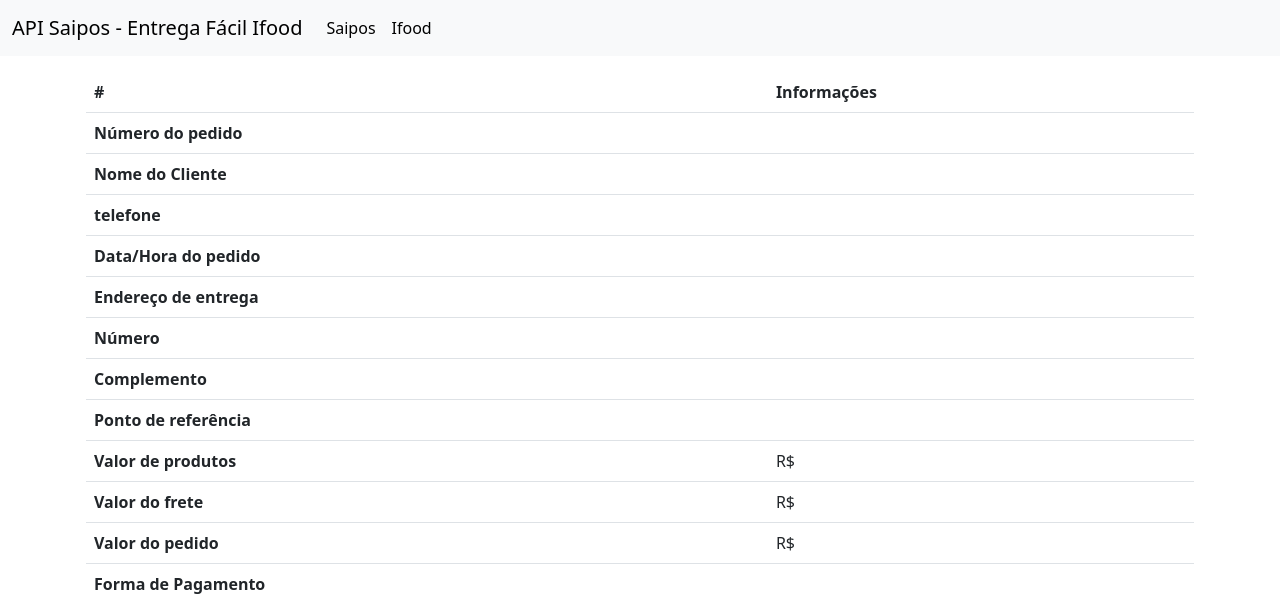
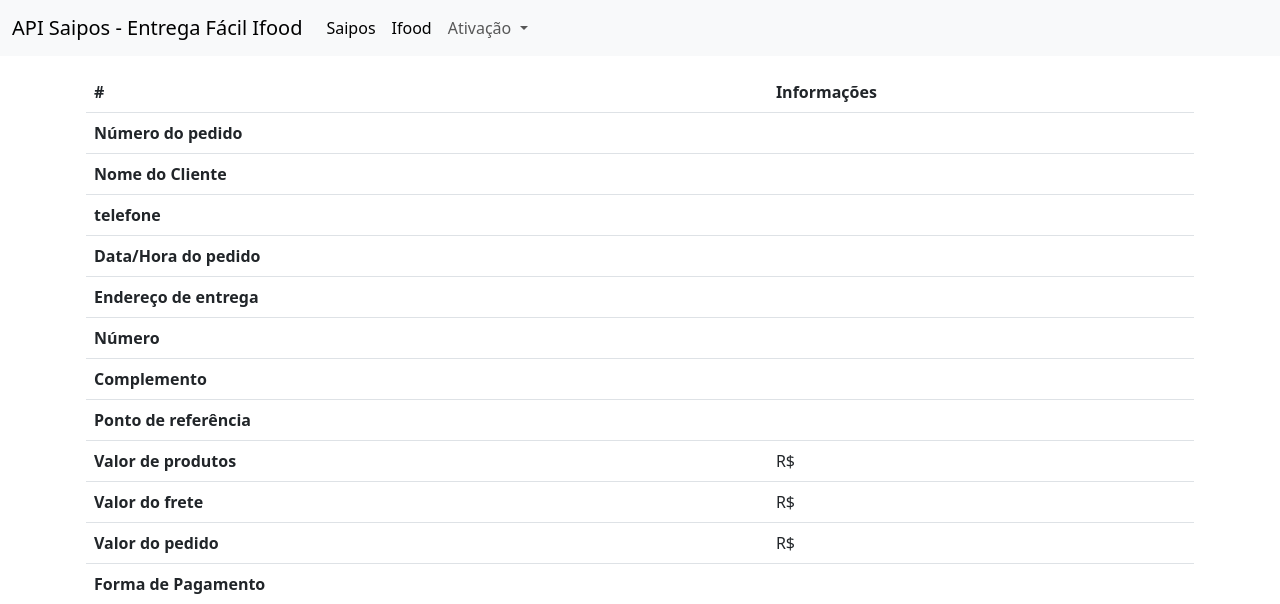
Before and after one commit to pedrooliveirape/saipos_entrega-facil, a Django app: template templates/info-pedido.html in a window 1280 px wide. Shown: the top 604 px of the page. Run offline with Django 4.2, Linux system fonts and the light colour scheme; the template is opened without the code that fills it, so the values that code supplies are empty.

Commit message:
add arquivo base html

```diff
--- /dev/null
+++ b/templates/base.html
@@ -0,0 +1,50 @@
+<!DOCTYPE html>
+<html lang="pt-br">
+
+<head>
+    <meta charset="UTF-8">
+    <meta http-equiv="X-UA-Compatible" content="IE=edge">
+    <meta name="viewport" content="width=device-width, initial-scale=1.0">
+    <link rel="shortcut icon" href="./assets/favicon.png" type="image/x-icon">
+    <title>API Pedidos</title>
+    <link rel="stylesheet" href="https://cdn.jsdelivr.net/npm/bootstrap-icons@1.10.5/font/bootstrap-icons.css">
+    <link href="https://cdn.jsdelivr.net/npm/bootstrap@5.3.0/dist/css/bootstrap.min.css" rel="stylesheet"
+        integrity="sha384-9ndCyUaIbzAi2FUVXJi0CjmCapSmO7SnpJef0486qhLnuZ2cdeRhO02iuK6FUUVM" crossorigin="anonymous">
+</head>
+
+<body>
+
+    <nav class="navbar navbar-expand-lg bg-body-tertiary">
+        <div class="container-fluid">
+            <span class="navbar-brand mb-0 h1">API Saipos - Entrega Fácil Ifood</span>
+            </button>
+            <div class="collapse navbar-collapse" id="navbarSupportedContent">
+                <ul class="navbar-nav me-auto mb-2 mb-lg-0">
+                    <li class="nav-item">
+                        <a class="nav-link active" name="link-saipos" aria-current="page" href="http://conta.saipos.com" target="_blank"
+                            rel="noopener noreferrer">Saipos</a>
+                    </li>
+                    <li class="nav-item">
+                        <a class="nav-link active" aria-current="page" href="http://gestordepedidos.ifood.com"
+                            target="_blank" rel="noopener noreferrer">Ifood</a>
+                    </li>
+                    <li class="nav-item dropdown">
+                        <a class="nav-link dropdown-toggle" href="#" role="button" data-bs-toggle="dropdown"
+                            aria-expanded="false">
+                            Ativação
+                        </a>
+                        <ul class="dropdown-menu">
+                            <li><a class="dropdown-item" href="#">Saipos</a></li>
+                            <li><a class="dropdown-item" href="#">Ifood</a></li>
+                        </ul>
+                    </li>
+                </ul>
+            </div>
+        </div>
+    </nav>
+
+    {% block content %}{% endblock %}
+
+</body>
+
+</html>
--- a/templates/info-pedido.html
+++ b/templates/info-pedido.html
@@ -1,37 +1,5 @@
-<!DOCTYPE html>
-<html lang="pt-br">
-
-<head>
-    <meta charset="UTF-8">
-    <meta name="viewport" content="width=device-width, initial-scale=1.0">
-    <title>API Pedidos - Pedido</title>
-
-    <link href="https://cdn.jsdelivr.net/npm/bootstrap@5.3.0/dist/css/bootstrap.min.css" rel="stylesheet"
-        integrity="sha384-9ndCyUaIbzAi2FUVXJi0CjmCapSmO7SnpJef0486qhLnuZ2cdeRhO02iuK6FUUVM" crossorigin="anonymous">
-</head>
-
-<body>
-
-    <section>
-        <nav class="navbar navbar-expand-lg bg-body-tertiary">
-            <div class="container-fluid">
-                <span class="navbar-brand mb-0 h1">API Saipos - Entrega Fácil Ifood</span>
-                </button>
-                <div class="collapse navbar-collapse" id="navbarNav">
-                    <ul class="navbar-nav">
-                        <li class="nav-item">
-                            <a class="nav-link active" aria-current="page" href="http://conta.saipos.com"
-                                target="_blank" rel="noopener noreferrer">Saipos</a>
-                        </li>
-                        <li class="nav-item">
-                            <a class="nav-link active" aria-current="page" href="http://gestordepedidos.ifood.com"
-                                target="_blank" rel="noopener noreferrer">Ifood</a>
-                        </li>
-                    </ul>
-                </div>
-            </div>
-        </nav>
-    </section>
+{% extends 'base.html' %}
+{% block content %}
 
     <div class="container p-3">
         {% if itens is not True %}
@@ -93,10 +61,7 @@
                 </tr>
             </tbody>
         </table>
-
+        {% endif %}
         <button type="button" class="btn btn-success">Chamar Entregador</button>
-        {% endif %}
     </div>
-</body>
-
-</html>
+{% endblock %}
```
Also changed, not shown: templates/index.html (+3 -49 lines).
